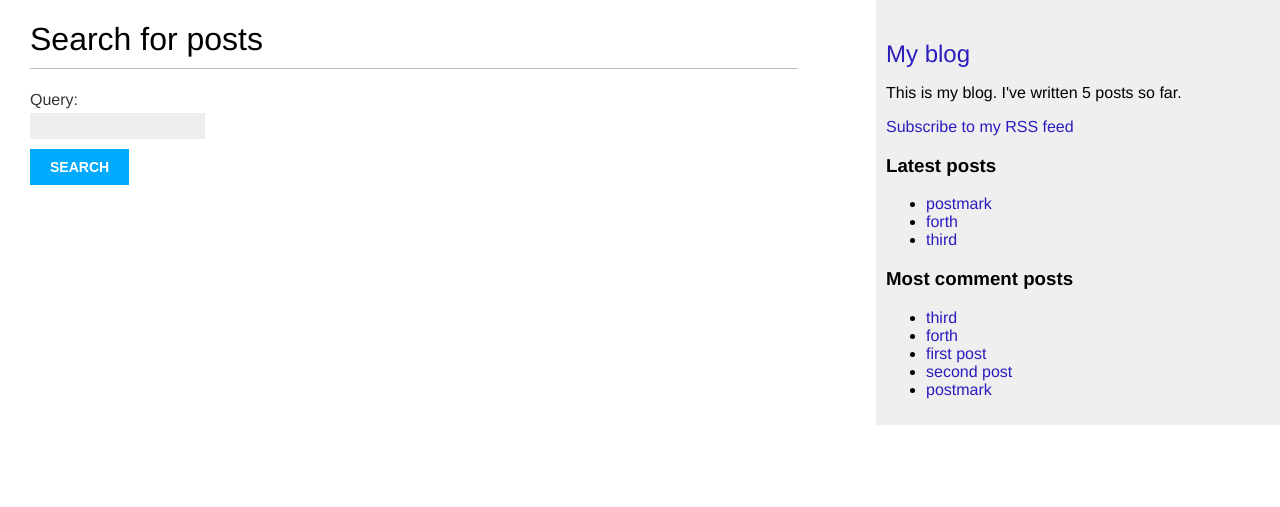
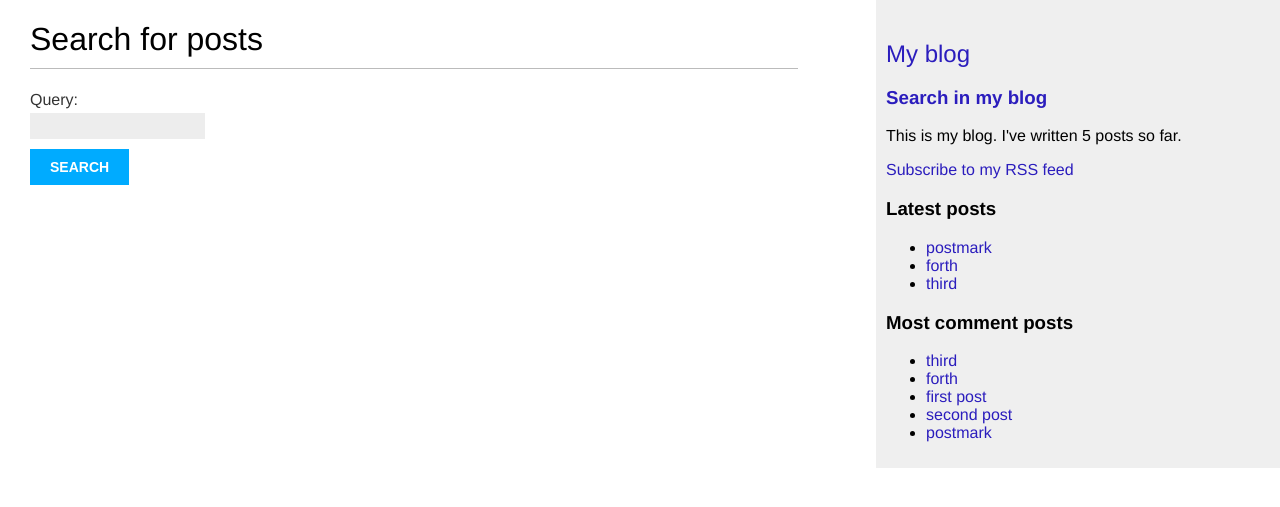
Before and after one commit to khalikovartur/social_blog_with_postgres, a Django app: page /blog/search/ in a window 1280 px wide. Shown: the top 507 px of the page. Run offline with Django 3.2, Linux system fonts and the light colour scheme; data comes from the database, SQL or seed files in the repository; parts of the project's set-up code (start-up, migrations or seed data) failed here and were passed over.

Commit message:
added "search" url

```diff
--- a/blog/templates/blog/base.html
+++ b/blog/templates/blog/base.html
@@ -12,6 +12,7 @@
     </div>
     <div id="sidebar">
       <h2><a href={% url "blog:post_list" %}>My blog</a></h2>
+      <h3><a href={% url "blog:post_search" %}>Search in my blog</a></h3>
       <p>This is my blog. I've written {% total_posts %} posts so far.</p>
       <p><a href="{% url "blog:post_feed" %}">Subscribe to my RSS feed</a></p>
       <h3>Latest posts</h3>
--- a/blog/urls.py
+++ b/blog/urls.py
@@ -12,5 +12,5 @@ urlpatterns = [
     path('<int:post_id>/share/', post_share, name='post_share'),
     path('tag/<slug:tag_slug>/', post_list, name='post_list_by_tag'),
     path('feed/', LatestPostsFeed(), name='post_feed'),
-    path('search/', post_search, name='post_search')
+    path('search/', post_search, name='post_search'),
 ]
```
